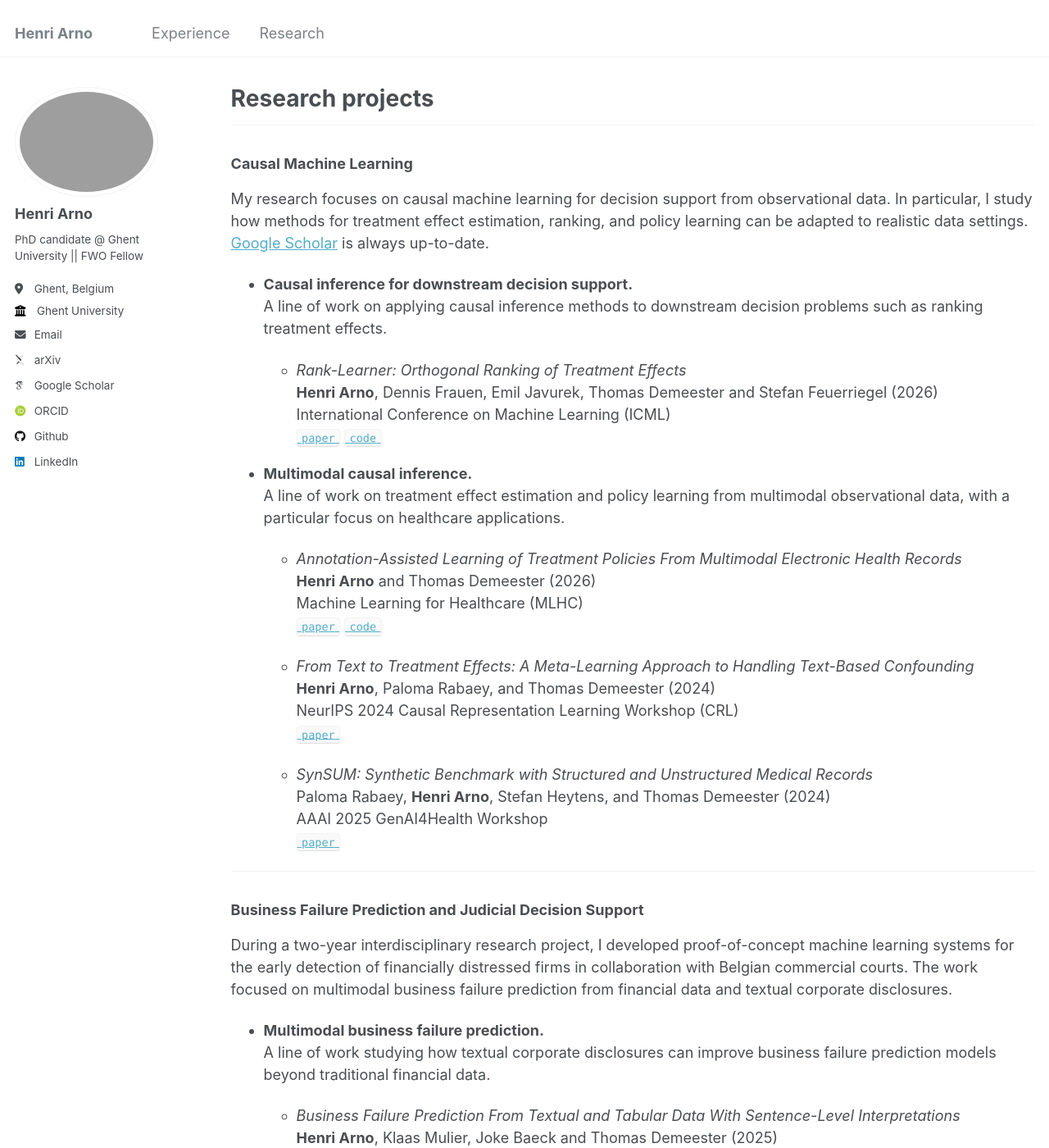
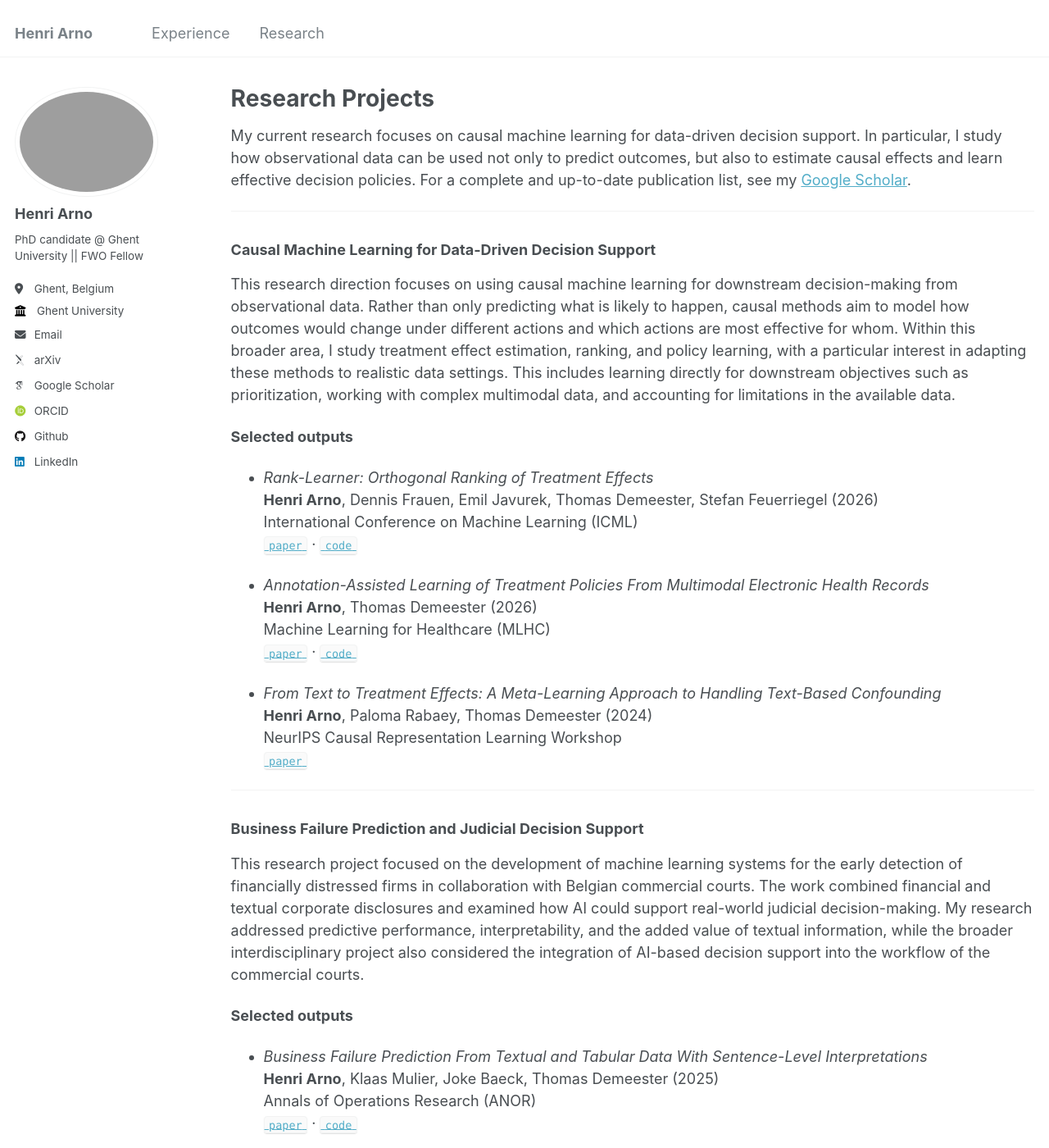
Before and after one commit to HenriArno/HenriArno.github.io, a Jekyll site: the page built from _pages/research.md, in a window 1280 px wide and 1400 px high. Shown: the whole window at 82% size. Built offline with Jekyll 4.4.1, drawn with Linux system fonts in a browser that asks for light colours; some web fonts are replaced; some of the changed text lies outside the part shown.

Commit message:
Update research.md

```diff
--- a/_pages/research.md
+++ b/_pages/research.md
@@ -1,69 +1,50 @@
 ---
-title: "Research projects"
+title: "Research Projects"
 layout: archive
 permalink: /research/
 ---
----
-### Causal Machine Learning
-My research focuses on causal machine learning for decision support from observational data. In particular, I study how methods for treatment effect estimation, ranking, and policy learning can be adapted to realistic data settings. [Google Scholar](https://scholar.google.be/citations?user=ce8BmFgAAAAJ&hl=nl) is always up-to-date.
 
-- **Causal inference for downstream decision support.**
-  A line of work on applying causal inference methods to downstream decision problems such as ranking treatment effects.
-
-  - *Rank-Learner: Orthogonal Ranking of Treatment Effects*
-  **Henri Arno**, Dennis Frauen, Emil Javurek, Thomas Demeester and Stefan Feuerriegel (2026)
-  International Conference on Machine Learning (ICML)
-  [`paper`](https://arxiv.org/abs/2602.03517) [`code`](https://github.com/henriarnoUG/rank-learner)
-
-- **Multimodal causal inference.**
-  A line of work on treatment effect estimation and policy learning from multimodal observational data, with a particular focus on healthcare applications.
-
-  - *Annotation-Assisted Learning of Treatment Policies From Multimodal Electronic Health Records*
-    **Henri Arno** and Thomas Demeester (2026)
-    Machine Learning for Healthcare (MLHC)
-    [`paper`](https://arxiv.org/abs/2507.20993) [`code`](https://anonymous.4open.science/r/causal-ehr/README.md)
-
-  - *From Text to Treatment Effects: A Meta-Learning Approach to Handling Text-Based Confounding*
-    **Henri Arno**, Paloma Rabaey, and Thomas Demeester (2024)
-    NeurIPS 2024 Causal Representation Learning Workshop (CRL)
-    [`paper`](https://arxiv.org/abs/2409.15503v3)
-
-  - *SynSUM: Synthetic Benchmark with Structured and Unstructured Medical Records*
-    Paloma Rabaey, **Henri Arno**, Stefan Heytens, and Thomas Demeester (2024)
-    AAAI 2025 GenAI4Health Workshop
-    [`paper`](https://arxiv.org/abs/2409.08936v2)
+My current research focuses on causal machine learning for data-driven decision support. In particular, I study how observational data can be used not only to predict outcomes, but also to estimate causal effects and learn effective decision policies. For a complete and up-to-date publication list, see my [Google Scholar](https://scholar.google.be/citations?user=ce8BmFgAAAAJ&hl=nl).
 
 ---
+
+### Causal Machine Learning for Data-Driven Decision Support
+This research direction focuses on using causal machine learning for downstream decision-making from observational data. Rather than only predicting what is likely to happen, causal methods aim to model how outcomes would change under different actions and which actions are most effective for whom. Within this broader area, I study treatment effect estimation, ranking, and policy learning, with a particular interest in adapting these methods to realistic data settings. This includes learning directly for downstream objectives such as prioritization, working with complex multimodal data, and accounting for limitations in the available data.
+
+**Selected outputs**
+
+- *Rank-Learner: Orthogonal Ranking of Treatment Effects*
+  **Henri Arno**, Dennis Frauen, Emil Javurek, Thomas Demeester, Stefan Feuerriegel (2026)
+  International Conference on Machine Learning (ICML)
+  [`paper`](https://arxiv.org/abs/2602.03517) · [`code`](https://github.com/henriarnoUG/rank-learner)
+
+- *Annotation-Assisted Learning of Treatment Policies From Multimodal Electronic Health Records*
+  **Henri Arno**, Thomas Demeester (2026)
+  Machine Learning for Healthcare (MLHC)
+  [`paper`](https://arxiv.org/abs/2507.20993) · [`code`](https://github.com/henriarnoUG/causal-ehr)
+
+- *From Text to Treatment Effects: A Meta-Learning Approach to Handling Text-Based Confounding*
+  **Henri Arno**, Paloma Rabaey, Thomas Demeester (2024)
+  NeurIPS Causal Representation Learning Workshop
+  [`paper`](https://arxiv.org/abs/2409.15503)
+
+---
+
 ### Business Failure Prediction and Judicial Decision Support
-During a two-year interdisciplinary research project, I developed proof-of-concept machine learning systems for the early detection of financially distressed firms in collaboration with Belgian commercial courts. The work focused on multimodal business failure prediction from financial data and textual corporate disclosures.
+This research project focused on the development of machine learning systems for the early detection of financially distressed firms in collaboration with Belgian commercial courts. The work combined financial and textual corporate disclosures and examined how AI could support real-world judicial decision-making. My research addressed predictive performance, interpretability, and the added value of textual information, while the broader interdisciplinary project also considered the integration of AI-based decision support into the workflow of the commercial courts.
 
-- **Multimodal business failure prediction.**
-  A line of work studying how textual corporate disclosures can improve business failure prediction models beyond traditional financial data.
+**Selected outputs**
+- *Business Failure Prediction From Textual and Tabular Data With Sentence-Level Interpretations*
+  **Henri Arno**, Klaas Mulier, Joke Baeck, Thomas Demeester (2025)
+  Annals of Operations Research (ANOR)
+  [`paper`](https://link.springer.com/article/10.1007/s10479-025-06574-z) · [`code`](https://github.com/henriarnoUG/ECL)
 
-  - *Business Failure Prediction From Textual and Tabular Data With Sentence-Level Interpretations*
-  **Henri Arno**, Klaas Mulier, Joke Baeck and Thomas Demeester (2025)
-  Annals of Operations Research (ANOR)
-  [`paper`](https://link.springer.com/article/10.1007/s10479-025-06574-z) [`code`](https://github.com/henriarnoUG/ECL)
-
-  - *From Numbers to Words: Multi-Modal Bankruptcy Prediction Using the ECL Dataset*
-  **Henri Arno**, Klaas Mulier, Joke Baeck and Thomas Demeester (2023)
-  IJCNLP-AACL 2023 Workshop on FinTech and Natural Language Processing (FinNLP)
-  [`paper`](https://aclanthology.org/2023.finnlp-2.2/) [`code`](https://github.com/henriarnoUG/ECL)
-
-  - *Next-Year Bankruptcy Prediction from Textual Data: Benchmark and Baselines*
-  **Henri Arno**, Klaas Mulier, Joke Baeck and Thomas Demeester (2022)
-  IJCAI-ECAI 2022 Workshop on FinTech and Natural Language Processing (FinNLP)
-  [`paper`](https://aclanthology.org/2022.finnlp-1.25/) [`code`](https://github.com/henriarnoUG/ECL)
-
-- **ML-based decision support in commercial courts.**
-  Research on the integration of predictive modeling systems into Belgian commercial courts for the early detection of financially distressed firms.
-
-  - *Developing an AI Model for the Detection of Financially Distressed Companies by Belgian Commercial Courts*
-  Joke Baeck, **Henri Arno**, Stijn Van Ruymbeke, Aruna Audenaert, Tibe Habils, Klaas Mulier, and Thomas Demeester (2025)
-  The European Insolvency and Restructuring Journal
+- *Developing an AI Model for the Detection of Financially Distressed Companies by Belgian Commercial Courts*
+  Joke Baeck, **Henri Arno**, Stijn Van Ruymbeke, Aruna Audenaert, Tibe Habils, Klaas Mulier, Thomas Demeester (2025)
+  European Insolvency and Restructuring Journal
   [`paper`](https://eirjournal.com/article/view/23613)
 
-  - *Ontwikkeling van een AI-Model voor de Kamer voor Ondernemingen in Moeilijkheden bij de ondernemingsrechtbank*
-  Joke Baeck, **Henri Arno**, Tibe Habils, Klaas Mulier and Thomas Demeester (2024)
-  Tijdschrift voor Privaatrecht
-  [`paper`](https://biblio.ugent.be/publication/01J9X3QVPZWV4XMKX0ZHA5D06J)
+- *From Numbers to Words: Multi-Modal Bankruptcy Prediction Using the ECL Dataset*
+  **Henri Arno**, Klaas Mulier, Joke Baeck, Thomas Demeester (2023)
+  IJCNLP-AACL Workshop on FinTech and Natural Language Processing (FinNLP)
+  [`paper`](https://aclanthology.org/2023.finnlp-2.2/) · [`code`](https://github.com/henriarnoUG/ECL)
```
